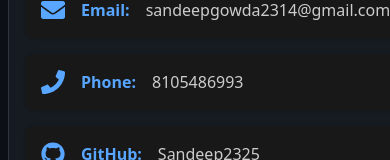
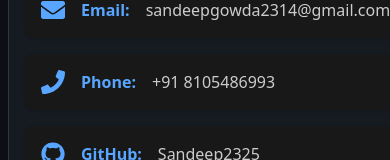
Before and after one commit to Sandeep2325/portfolio, a Next.js app: page /contact in a window 390 px wide. Shown: the part 406-566 px from the top of the page. Built offline with nearby package versions, Linux system fonts and the light colour scheme.

Commit message:
Update contact information format in contact page and terminal commands. Phone number now includes country code for consistency.

```diff
--- a/src/app/contact/page.tsx
+++ b/src/app/contact/page.tsx
@@ -2,7 +2,7 @@ import { FaEnvelope, FaPhone, FaGithub, FaLinkedin } from "react-icons/fa";
 
 const contacts = [
   { icon: <FaEnvelope />, label: "Email", value: "sandeepgowda2314@gmail.com", href: "mailto:sandeepgowda2314@gmail.com" },
-  { icon: <FaPhone />, label: "Phone", value: "8105486993", href: "tel:8105486993" },
+  { icon: <FaPhone />, label: "Phone", value: "+91 8105486993", href: "tel:+918105486993" },
   { icon: <FaGithub />, label: "GitHub", value: "Sandeep2325", href: "https://github.com/Sandeep2325" },
   { icon: <FaLinkedin />, label: "LinkedIn", value: "sandeep-gowda-cc-54a117223", href: "https://www.linkedin.com/in/sandeep-gowda-cc-54a117223/" },
 ];
--- a/src/app/terminal/page.tsx
+++ b/src/app/terminal/page.tsx
@@ -9,7 +9,7 @@ const COMMANDS = {
   skills: `Skills:\n- React, TypeScript, Next.js, Redux\n- Django, FastAPI, Python\n- MySQL, PostgreSQL, MongoDB\n- AWS EC2, DevOps\n- Unity, Godot, Game Dev`,
   experience: `Experience:\n- Getafix Technologies (QuickAds): Full-Stack Developer\n- Innovya Technologies: Software Developer\n- Nexevo Technologies: Python Developer`,
   projects: `Projects:\n- QuickAds Video Ad Platform\n- VR Video Player for Oculus & PICO\n- Medical E-commerce Platform\n- Insurance Brokerage Application\n- B2B E-commerce Website`,
-  contact: `Email: sandeepgowda2314@gmail.com\nPhone: 8105486993`,
+  contact: `Email: sandeepgowda2314@gmail.com\nPhone: +91 8105486993`,
   github: `https://github.com/Sandeep2325`,
   linkedin: `https://www.linkedin.com/in/sandeep-gowda-cc-54a117223/`,
   theme: `Sorry, only dark mode is supported!`,
@@ -74,7 +74,7 @@ export default function TerminalPage() {
 
   function handleCommand(cmd: string) {
     if (cmd === "clear") {
-      setHistory([]);
+      setHistory(["Type 'readme' to see all available commands."]);
       return;
     }
     const key = cmd.trim().toLowerCase();
```
